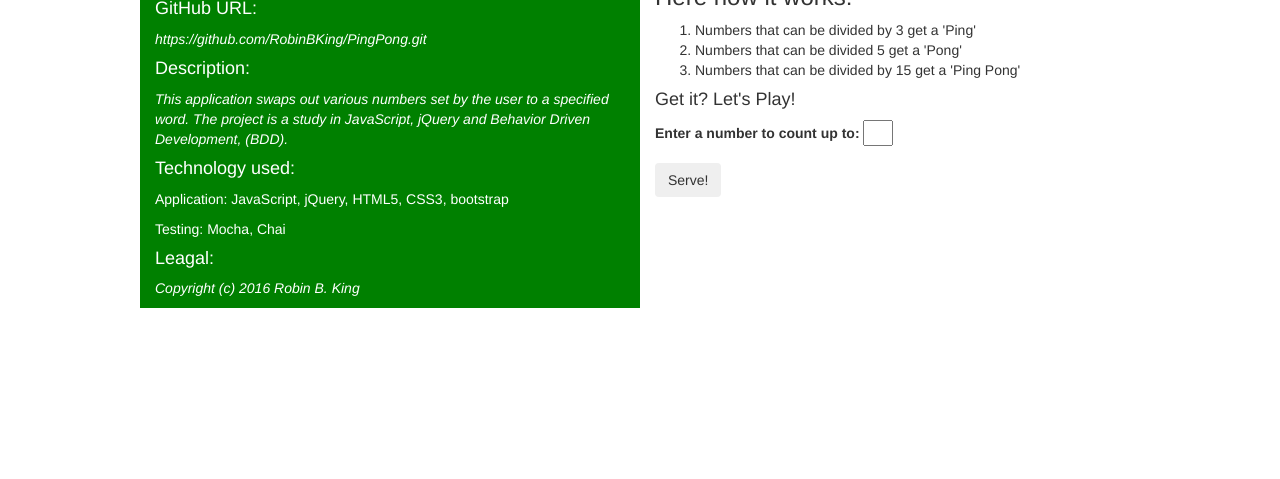
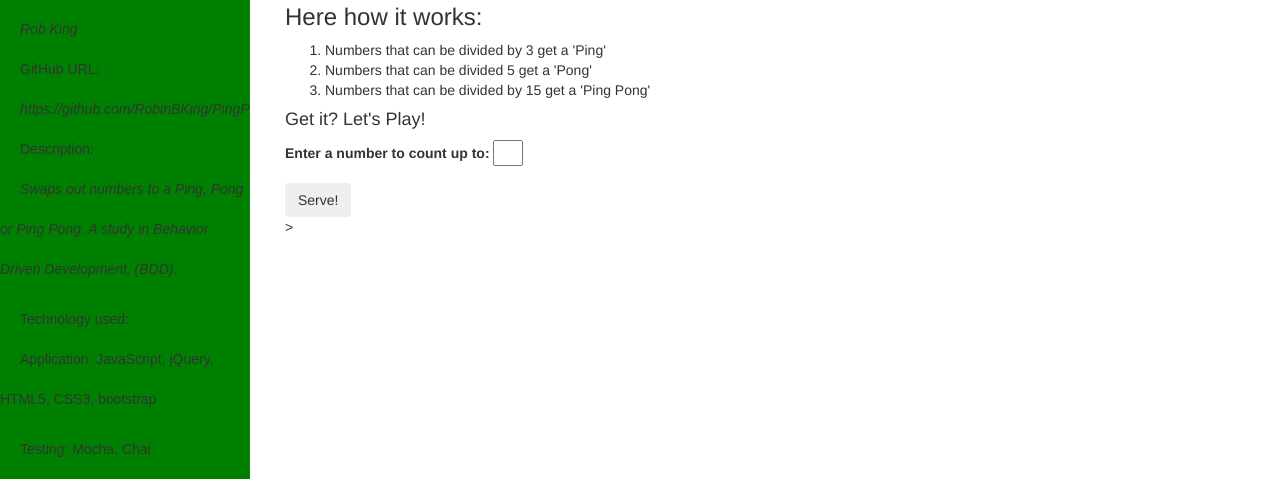
Before and after one commit to RobinBKing/PingPong, a plain HTML site: page index.html in a window 1280 px wide. Shown: the part 321-800 px from the top of the page. Drawn offline with Linux system fonts and the light colour scheme.

Commit message:
add side bar and styling

```diff
--- a/css/styles.css
+++ b/css/styles.css
@@ -19,10 +19,10 @@ body {
 
 .jumbotron {
   background-color: orange;
-  /*@include border-radius($border-radius-lg);
+  @include border-radius($border-radius-lg);
 
   @include media-breakpoint-up(sm) {
-    padding: ($jumbotron-padding * 2) $jumbotron-padding;*/
+    padding: ($jumbotron-padding * 2) $jumbotron-padding;
   }
 }
 
@@ -33,7 +33,7 @@ body {
 .jumbotron-fluid {
   padding-right: 0;
   padding-left: 0;
-  /*@include border-radius(0);*/
+  @include border-radius(0);
 }
 
 .ital-header{
@@ -48,3 +48,123 @@ body {
 #countTo{
   width: 30px;
 }
+
+/* Toggle Styles */
+#wrapper {
+    padding-left: 0;
+    -webkit-transition: all 0.5s ease;
+    -moz-transition: all 0.5s ease;
+    -o-transition: all 0.5s ease;
+    transition: all 0.5s ease;
+}
+
+#wrapper.toggled {
+    padding-left: 250px;
+}
+
+#sidebar-wrapper {
+    z-index: 1000;
+    position: fixed;
+    left: 250px;
+    width: 0;
+    height: 100%;
+    margin-left: -250px;
+    overflow-y: auto;
+    background: green;
+    -webkit-transition: all 0.5s ease;
+    -moz-transition: all 0.5s ease;
+    -o-transition: all 0.5s ease;
+    transition: all 0.5s ease;
+    font-family:fantasy;
+}
+
+#wrapper.toggled #sidebar-wrapper {
+    width: 250px;
+}
+
+#page-content-wrapper {
+    width: 100%;
+    position: absolute;
+    padding: 15px;
+}
+
+#wrapper.toggled #page-content-wrapper {
+    position: absolute;
+    margin-right: -250px;
+}
+
+/* Sidebar Styles */
+
+.sidebar-nav {
+    position: absolute;
+    top: 0;
+    width: 250px;
+    margin: 0;
+    padding: 0;
+    list-style: none;
+}
+
+.sidebar-nav li {
+    text-indent: 20px;
+    line-height: 40px;
+}
+
+.sidebar-nav li a {
+    display: block;
+    text-decoration: none;
+    color: #999999;
+}
+
+.sidebar-nav li a:hover {
+    text-decoration: none;
+    color: #fff;
+    background: rgba(255,255,255,0.2);
+}
+
+.sidebar-nav li a:active,
+.sidebar-nav li a:focus {
+    text-decoration: none;
+}
+
+.sidebar-nav > .sidebar-brand {
+    height: 65px;
+    font-size: 18px;
+    line-height: 60px;
+}
+
+.sidebar-nav > .sidebar-brand a {
+    color: #999999;
+}
+
+.sidebar-nav > .sidebar-brand a:hover {
+    color: #fff;
+    background: none;
+}
+
+@media(min-width:768px) {
+    #wrapper {
+        padding-left: 250px;
+    }
+
+    #wrapper.toggled {
+        padding-left: 0;
+    }
+
+    #sidebar-wrapper {
+        width: 250px;
+    }
+
+    #wrapper.toggled #sidebar-wrapper {
+        width: 0;
+    }
+
+    #page-content-wrapper {
+        padding: 20px;
+        position: relative;
+    }
+
+    #wrapper.toggled #page-content-wrapper {
+        position: relative;
+        margin-right: 0;
+    }
+}
--- a/index.html
+++ b/index.html
@@ -20,23 +20,35 @@
         </div>
       </div>
     </div>
-    <div class="container">
-      <div class="row">
-        <div class="col-sm-6 side-bar">
-          <h4>About Ping Pong</h4>
-          <h4>Created by:</h4>
-          <h5 class="ital-header">Rob King</h5>
-          <h4>GitHub URL:</h4>
-          <p class="ital-header">https://github.com/RobinBKing/PingPong.git</p>
-          <h4>Description:</h4>
-          <p class="ital-header">This application swaps out various numbers set by the user to a specified word. The project is a study in JavaScript, jQuery and Behavior Driven Development, (BDD).</p>
-          <h4>Technology used:</h4>
+    <div id="wrapper">
+      <!-- Sidebar -->
+      <div id="sidebar-wrapper">
+        <ul class="sidebar-nav">
+              <li class="sidebar-brand">About Ping Pong</li>
+              <li>Created by:</li>
+              <li class="ital-header">Rob King</li>
+              <li>GitHub URL:</li>
+              <li class="ital-header">https://github.com/RobinBKing/PingPong.git
+              </li>
+              <li>Description:</li>
+              <li>
+                <p class="ital-header">Swaps out numbers to a Ping, Pong or Ping Pong. A study in Behavior Driven Development, (BDD).</p>
+              </li>
+              <li>Technology used:</li>
+              <li>
                 <p>Application: JavaScript, jQuery, HTML5, CSS3, bootstrap</p>
                 <p>Testing: Mocha, Chai</p>
-          <h4>Leagal:</h4>
-          <p class="ital-header">Copyright (c) 2016 Robin B. King</p>
+              </li>
+              <li>Leagal:</li>
+              <li class="ital-header">Copyright (c) 2016 Robin B. King</li>
+          </ul>
       </div>
-        <div class="col-sm-6">
+
+      <!-- Page Content -->
+      <div id="page-content-wrapper">
+        <div class="container-fluid">
+          <div class="row">
+            <div class="col-lg-12">
               <h1 class="display-3 ital-header">Want to play?</h1>
               <h3>Here how it works:</h3>
               <ol>
@@ -58,6 +70,8 @@
                   </ul>
               </div>
             </div>
+          </div>>
+        </div>
       </div>
     </div>
   </body>
```
Lines whose indentation alone changed are shown as unchanged.
